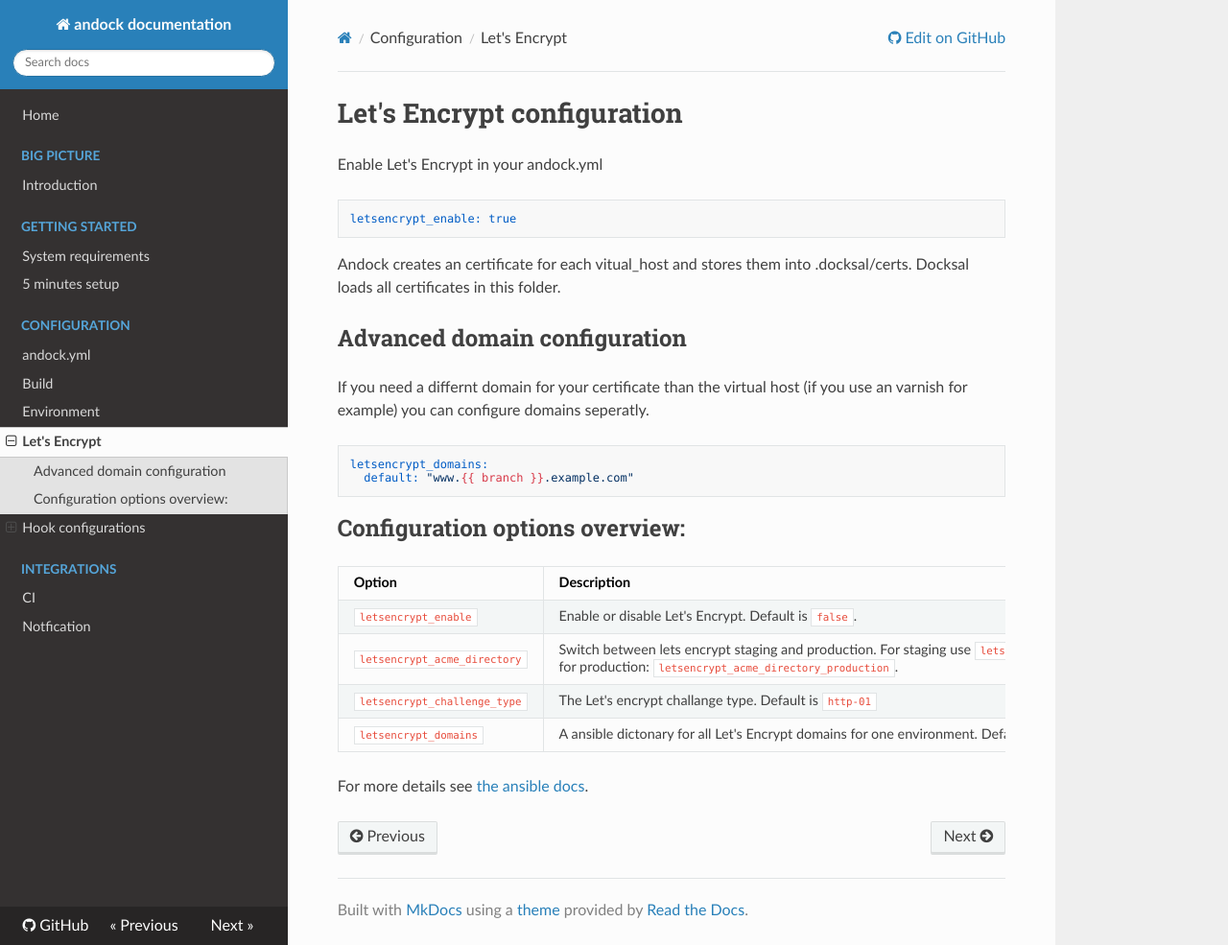
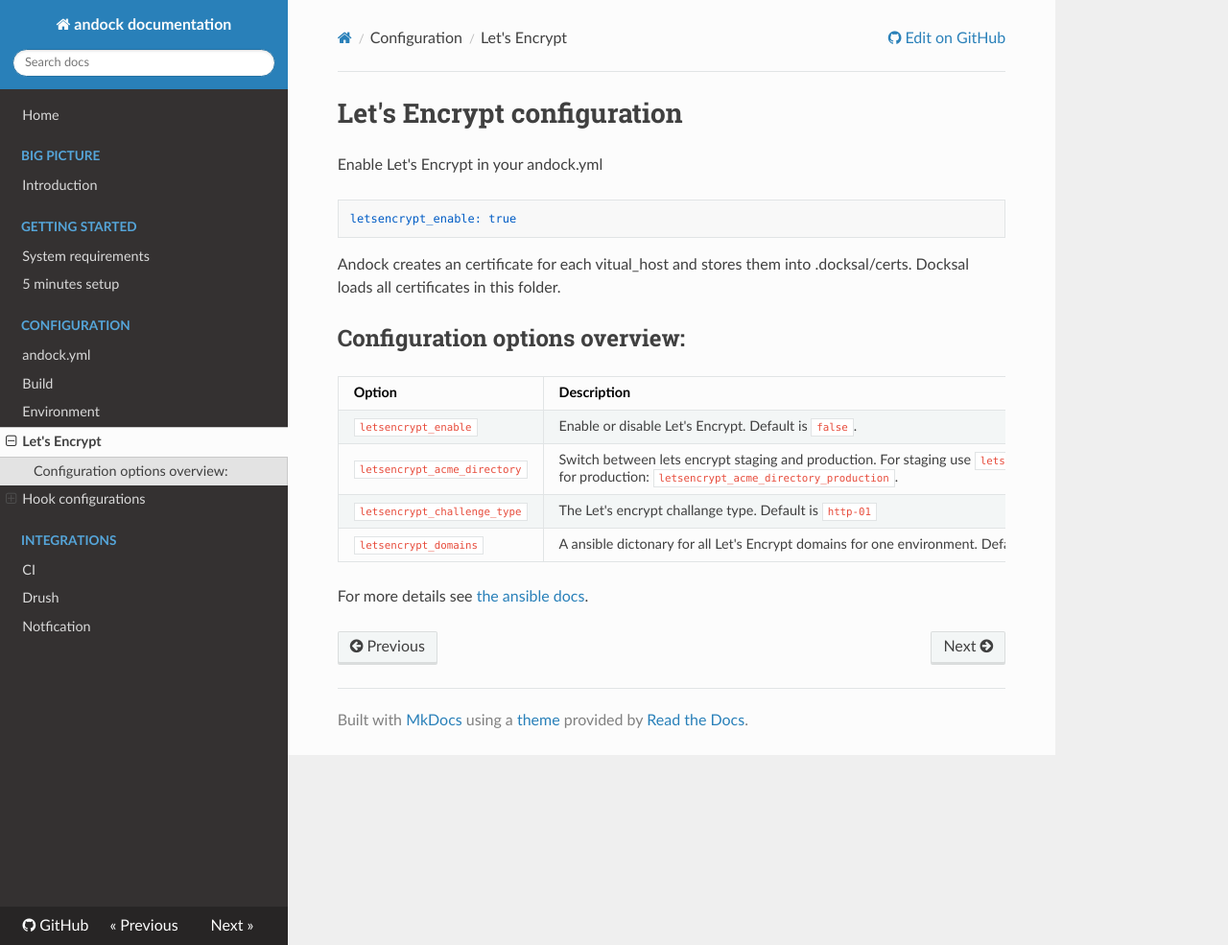
Before and after one commit to andock/andock, an MkDocs documentation site: the page built from docs/configuration/letsencrypt.md, in a window 1280 px wide and 985 px high. Shown: the whole window at 96% size. Built offline with MkDocs 1.6.1, drawn with Linux system fonts in a browser that asks for light colours; nearby versions of some CDN libraries; old or Windows-style settings are respelled for this version of MkDocs.

Commit message:
Add drush supports. Add drush support configuration.

````diff
--- a/.travis.yml
+++ b/.travis.yml
@@ -21,11 +21,15 @@
 - ./bin/andock.sh _install-andock
 - cd tests
 - git clone https://github.com/andock/demo-project.git
+- git clone https://github.com/andock/demo-drupal.git
 
 script:
 - bats server.bats
 - bats build.bats
 - bats environment.bats
 
+# Install demo drupal.
+- bats drupal.bats
+
 after_script:
 - ./cleanup-travis.sh $ANDOCK_TEST_TYPE $ANDOCK_TEST_IMAGE
--- a/docs/configuration/letsencrypt.md
+++ b/docs/configuration/letsencrypt.md
@@ -8,13 +8,6 @@
 
 Andock creates an certificate for each vitual_host and stores them into .docksal/certs. Docksal loads all certificates in this folder.
 
-## Advanced domain configuration
-If you need a differnt domain for your certificate than the virtual host (if you use an varnish for example) you can configure domains seperatly.
-
-```yaml
-letsencrypt_domains:
-  default: "www.{{ branch }}.example.com"
-```
 
 ## Configuration options overview:
 
--- a/mkdocs.yml
+++ b/mkdocs.yml
@@ -20,4 +20,5 @@
       - Drupal: configuration/example-drupal-hooks.md
   - Integrations:
     - CI: integrations/ci.md
+    - Drush: integrations/drush.md
     - Notfication: integrations/notifications.md
````
Also changed, not shown: docs/integrations/drush.md (added, +8 -0 lines), 3 other files.
